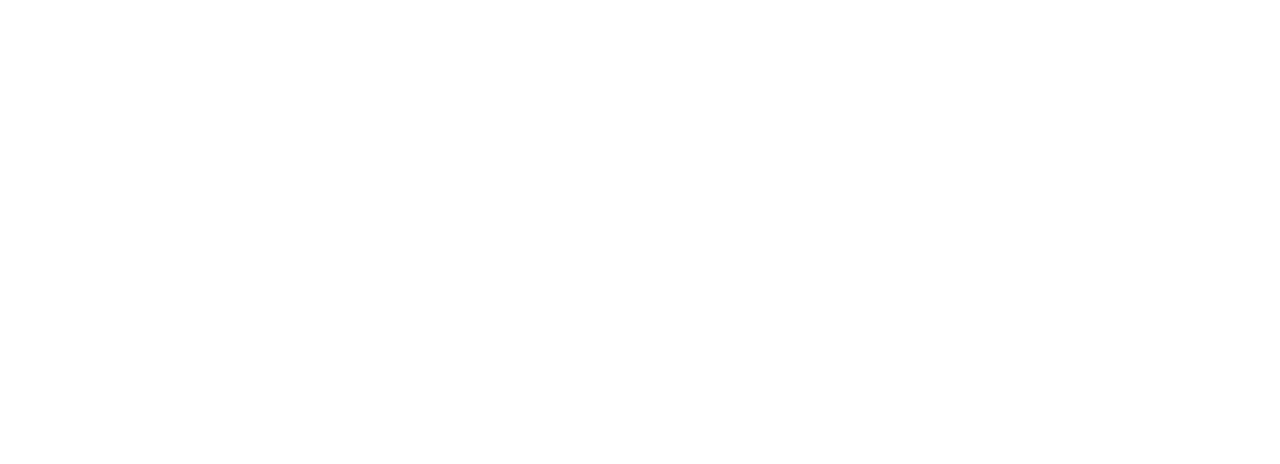
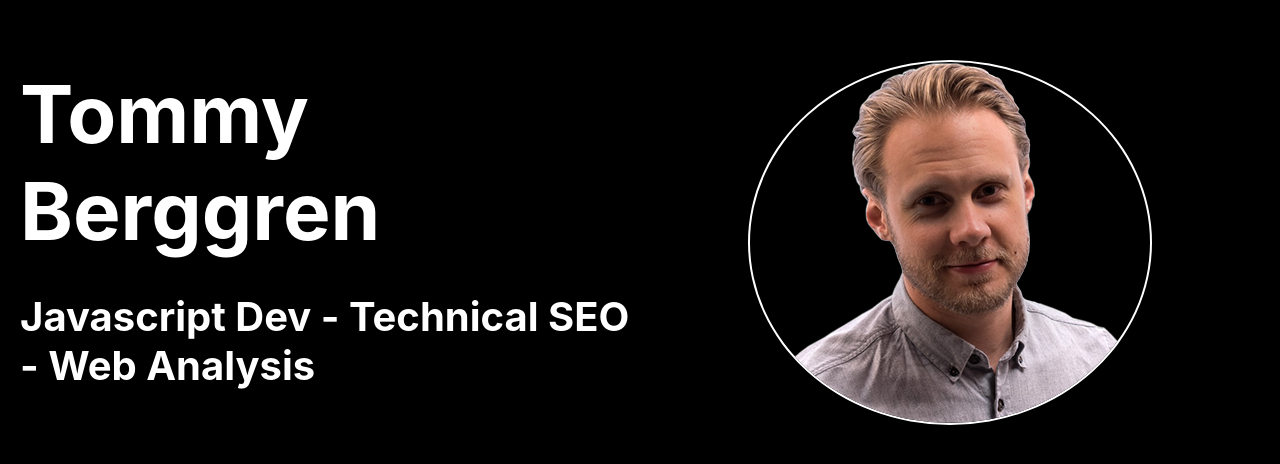
Before and after one commit to Brushan/Portfolio-site, a React (Create React App) app: page / in a window 1280 px wide. Shown: the part 156-620 px from the top of the page. Built offline with nearby package versions, Linux system fonts and the light colour scheme.

Commit message:
Grid hero up and running

```diff
--- a/src/App.js
+++ b/src/App.js
@@ -1,11 +1,11 @@
 import React from 'react';
 import './App.scss'
-import Countdown from './components/countdown/Countdown';
+import Frontpage from './modules/frontpage/Frontpage.view';
 
 const App = () => {
   return (
     <div className="main">
-
+      <Frontpage />
     </div>
   )
 }
--- /dev/null
+++ b/src/modules/frontpage/Frontpage.view.js
@@ -0,0 +1,28 @@
+import React from 'react';
+import heroImage from '../../media/images/Tommy.png'
+
+import './Frontpage.view.scss';
+
+const Frontpage = () => {
+  return (
+    <section className="hero">
+      <div className="hero__heading">
+        <div className="hero__heading__title">
+          <span className="block"></span>
+          <h1>Tommy Berggren</h1>
+        </div>
+        <div className="hero__heading__subtitle">
+          <span className="block"></span>
+          <h2>Javascript Dev  - Technical SEO - Web Analysis</h2>
+        </div>
+      </div>
+      <div className="hero__image">
+        <div className="hero__image__png">
+          <img src={heroImage} alt=""/>
+        </div>
+      </div>
+    </section>
+  )
+}
+
+export default Frontpage
--- /dev/null
+++ b/src/modules/frontpage/Frontpage.view.scss
@@ -0,0 +1,86 @@
+@import "../../styles/variables.scss";
+
+.hero {
+  display: grid;
+  grid-template-columns: 1fr 1fr;
+  grid-template-areas: "title image";
+
+  background-color: black;
+  height: 100vh;
+  padding: 0 20px;
+
+  &__heading {
+    display: flex;
+    flex-direction: column;
+    justify-content: center;
+    align-items: center;
+
+    color: $white;
+
+    &__title {
+      position: relative;
+
+      .block {
+        width: 0%;
+        background: #ffb510;
+        height: 100%;
+        position: absolute;
+        animation: titleBlock 2s cubic-bezier(0.74, 0.06, 0.4, 0.92) forwards;
+      }
+
+      h1 {
+        font-size: 5em;
+        margin: 0;
+        animation: titleFadeIn 2s forwards;
+        animation-delay: 1.6s;
+        opacity: 0;
+      }
+    }
+
+    &__subtitle {
+      .block {
+        color: red;
+      }
+      h2 {
+        font-size: 2.5em;
+      }
+    }
+  }
+
+  &__image {
+    display: flex;
+    justify-content: center;
+    align-items: center;
+
+    &__png {
+      img {
+        border-radius: 50%;
+        border: 2px solid white;
+      }
+    }
+  }
+}
+
+@keyframes titleBlock {
+  0% {
+    width: 0;
+    left: 0;
+  }
+  50% {
+    width: 100%;
+    left: 0;
+  }
+  100% {
+    width: 0;
+    left: 100%;
+  }
+}
+
+@keyframes titleFadeIn {
+  0% {
+    opacity: 0;
+  }
+  100% {
+    opacity: 1;
+  }
+}
```
Also changed, not shown: src/media/images/Tommy.png (added).
